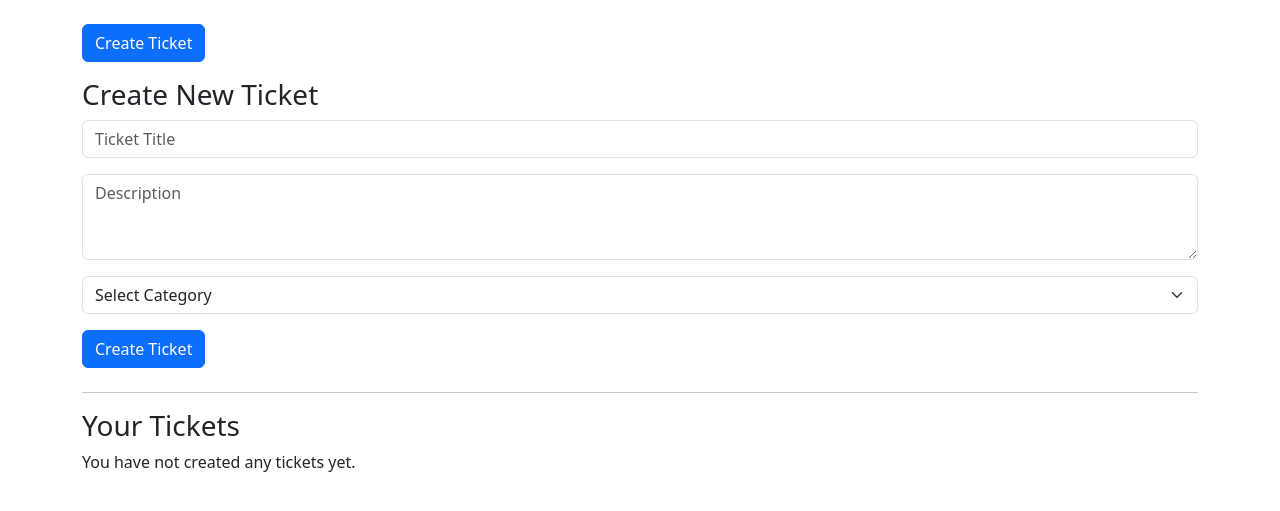
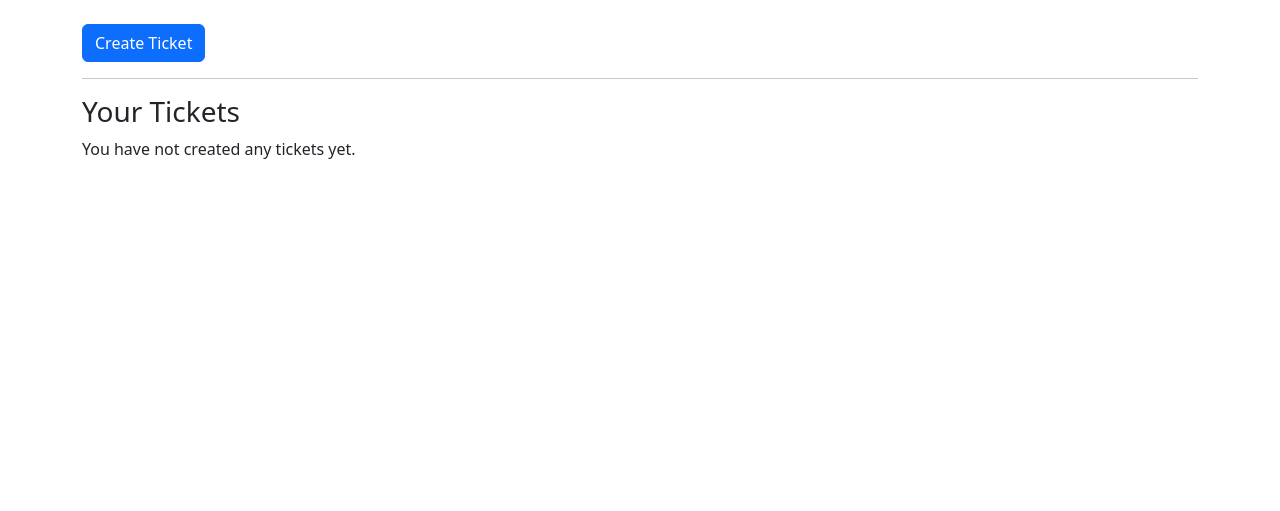
Before and after one commit to stackAli/ticket, a Flask app: page /user/dashboard in a window 1280 px wide. Shown: the part 56-567 px from the top of the page. Run offline with Flask 3, Linux system fonts and the light colour scheme; a user stored in the database is signed in.

Commit message:
template changes

```diff
--- a/templates/user_create_ticket.html
+++ b/templates/user_create_ticket.html
@@ -9,7 +9,7 @@
 <body>
   <nav class="navbar navbar-expand-lg navbar-dark bg-dark">
     <div class="container">
-      <a class="navbar-brand" href="{{ url_for('admin_dashboard') }}">Admin Dashboard</a>
+      <a class="navbar-brand" href="{{ url_for('admin_dashboard') }}">User Dashboard</a>
       <div>
         <a href="{{ url_for('logout') }}" class="btn btn-outline-light">Logout</a>
       </div>
@@ -28,7 +28,7 @@
       {% endif %}
     {% endwith %}
 
-    <h3 class="mb-4">Create a New Admin Ticket</h3>
+    <h3 class="mb-4">Create a New User Ticket</h3>
     <form method="POST">
       <div class="mb-3">
         <label for="title" class="form-label">Ticket Title</label>
@@ -57,7 +57,7 @@
       </div>
 
       <button type="submit" class="btn btn-primary">Create Ticket</button>
-      <a href="{{ url_for('admin_dashboard') }}" class="btn btn-secondary ms-2">Cancel</a>
+      <a href="{{ url_for('user_dashboard') }}" class="btn btn-secondary ms-2">Cancel</a>
     </form>
   </div>
 
--- a/templates/user_dashboard.html
+++ b/templates/user_dashboard.html
@@ -30,25 +30,6 @@
      <div class="mb-3">
       <a href="{{ url_for('user_create_ticket') }}" class="btn btn-primary">Create Ticket</a>
     </div>
-    <h3>Create New Ticket</h3>
-    <form method="POST" class="mb-4">
-      <input type="hidden" name="action" value="create" />
-      <div class="mb-3">
-        <input type="text" name="title" class="form-control" placeholder="Ticket Title" required />
-      </div>
-      <div class="mb-3">
-        <textarea name="description" class="form-control" rows="3" placeholder="Description" required></textarea>
-      </div>
-      <div class="mb-3">
-        <select name="category_id" class="form-select" required>
-          <option value="" disabled selected>Select Category</option>
-          {% for category in categories %}
-          <option value="{{ category.id }}">{{ category.name }}</option>
-          {% endfor %}
-        </select>
-      </div>
-      <button type="submit" class="btn btn-primary">Create Ticket</button>
-    </form>
 
     <hr />
 
```
